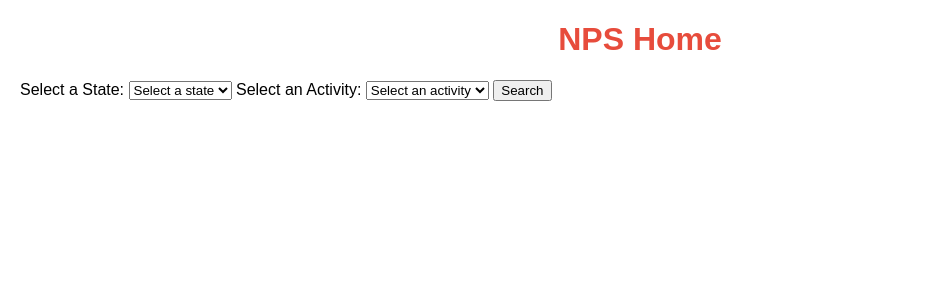
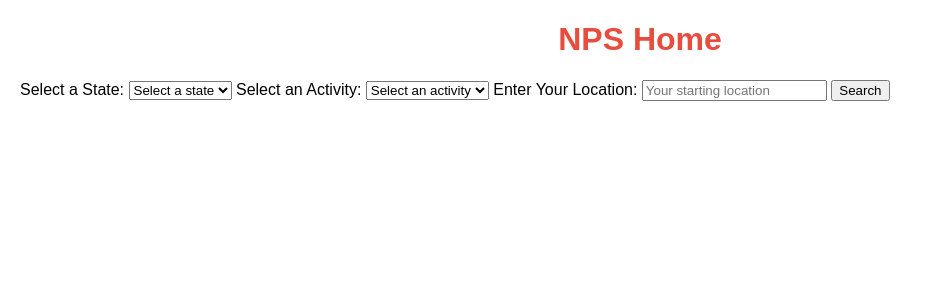
Before and after one commit to shafkatsaruwar/National-Park-Matcher, a Flask app: page / in a window 1280 px wide. Shown: the top 300 px of the page, without its empty margins (0-932 px from the left). Run offline with Flask 3, Linux system fonts and the light colour scheme; data that the repository does not hold is empty.

Commit message:
Extra field for location entry

```diff
--- a/Capstone/my_flask_project/templates/index.html
+++ b/Capstone/my_flask_project/templates/index.html
@@ -24,6 +24,9 @@
             {% endfor %}
         </select>
 
+		<label for="user_location">Enter Your Location:</label>
+		<input type="text" id="user_location" name="user_location" placeholder="Your starting location">
+
         <button type="submit">Search</button>
     </form>
 </body>
```
